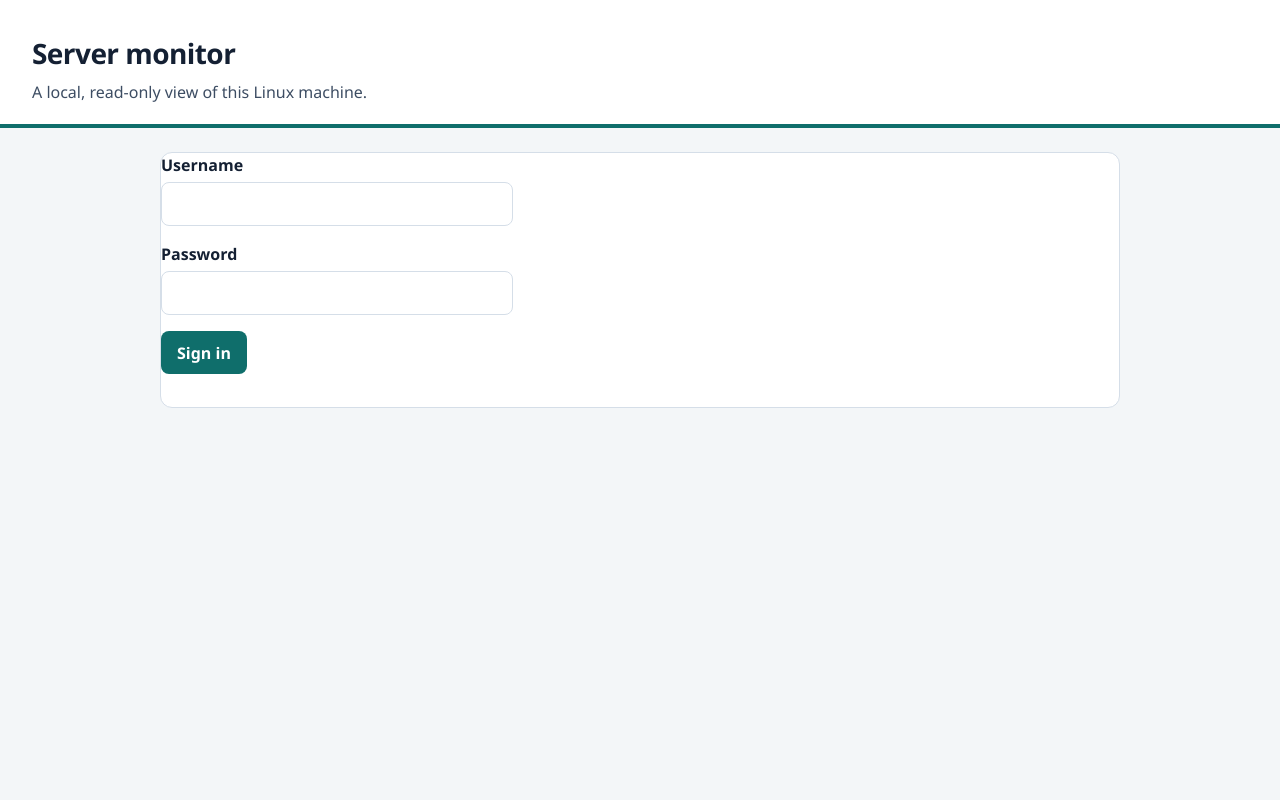
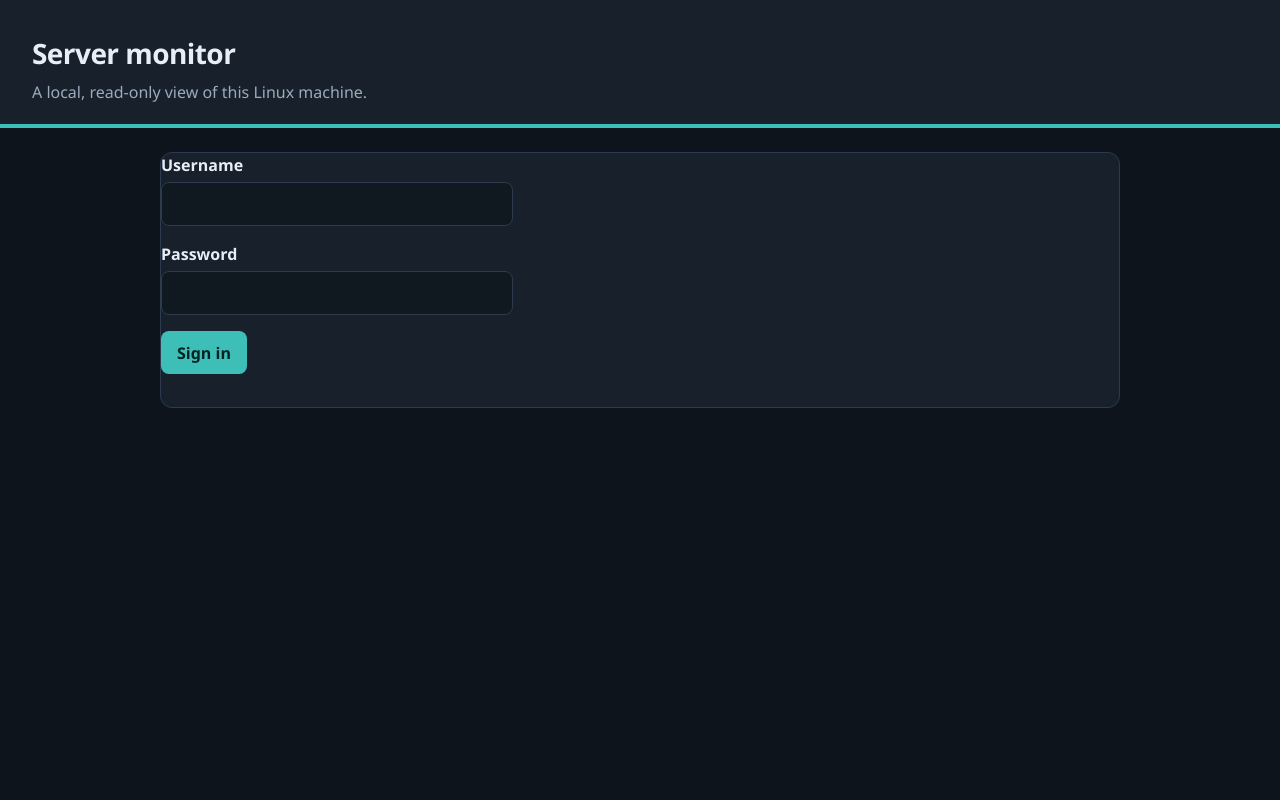
Before and after one commit to sudarshanbalakrishna8/cusror_monitoring_demo, a Flask app: page / in a window 1280 px wide. Run offline with Flask 3, Linux system fonts and the light colour scheme; parts of the project's set-up code (start-up, migrations or seed data) failed here and were passed over.

Commit message:
Switch the monitor UI to a dark theme.

```diff
--- a/static/style.css
+++ b/static/style.css
@@ -1,11 +1,14 @@
 :root {
-  color-scheme: light;
-  --ink: #142033;
-  --muted: #3d4d63;
-  --paper: #f3f6f8;
-  --card: #ffffff;
-  --line: #d5dee8;
-  --accent: #0f6e6b;
+  color-scheme: dark;
+  --ink: #e7eef6;
+  --muted: #9aabbd;
+  --paper: #0e141b;
+  --card: #17202b;
+  --field: #101820;
+  --line: #2c3b4d;
+  --accent: #3dbeb6;
+  --accent-ink: #042221;
+  --danger: #ff8d8d;
 }
 
 * {
@@ -76,14 +79,14 @@ input {
   padding: 0.55rem 0.7rem;
   border: 1px solid var(--line);
   border-radius: 8px;
-  background: var(--card);
+  background: var(--field);
 }
 
 button {
   font: inherit;
   font-weight: 650;
   width: fit-content;
-  color: #ffffff;
+  color: var(--accent-ink);
   background: var(--accent);
   border: 0;
   border-radius: 8px;
@@ -99,7 +102,7 @@ button.quiet {
 
 .error {
   margin: 0;
-  color: #8d1d1d;
+  color: var(--danger);
   font-weight: 650;
 }
 
```
